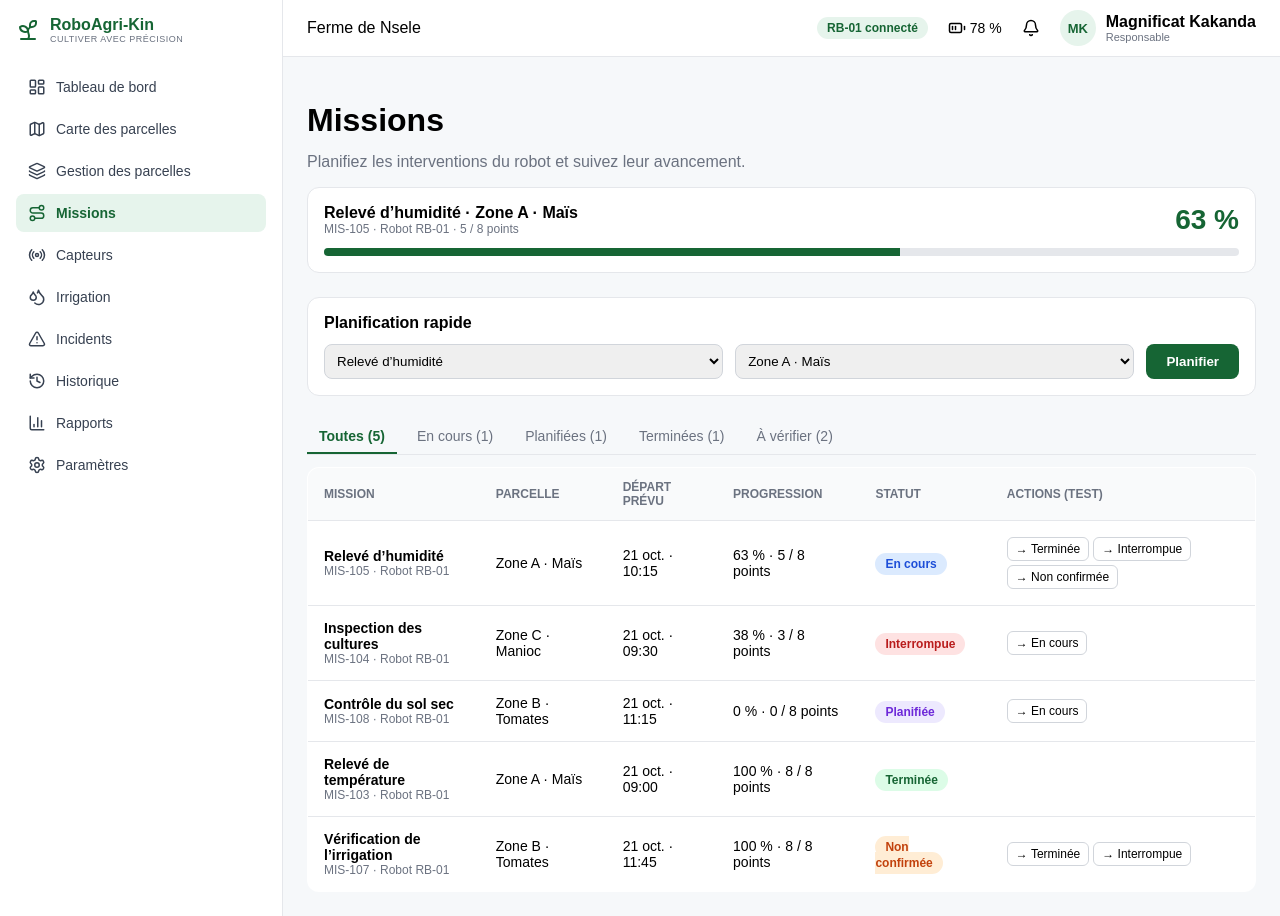
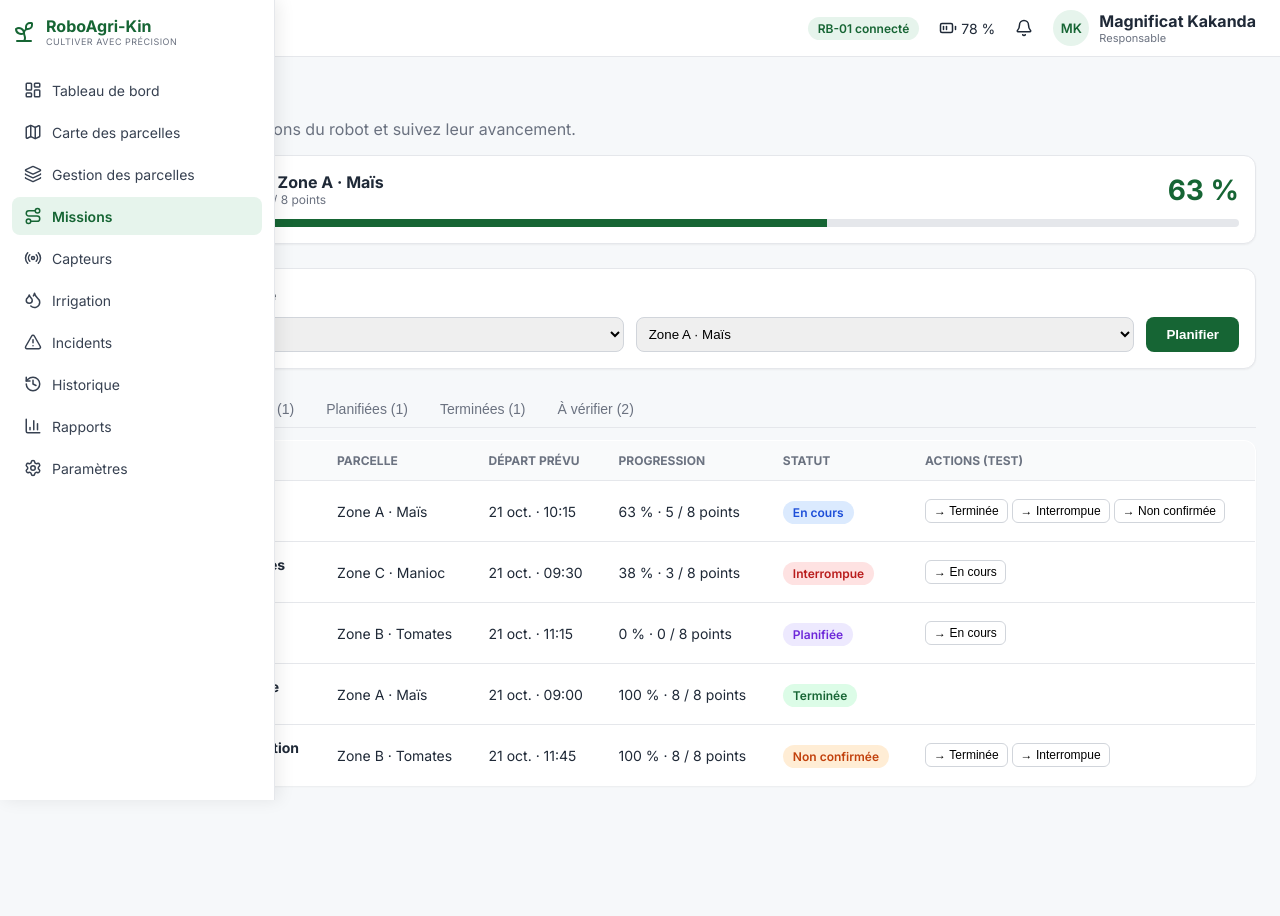
Before and after one commit to jijidiya/atlantis-roboAgri, a React app in the folder frontend/: page /missions in a window 1280 px wide. After the commit the page ends 810 px from the top, so only its background shows below. Built offline with nearby package versions, Linux system fonts and the light colour scheme; the HTML template or start-up script is replaced by a standard one.

Commit message:
Frontend: espacement sidebar, badge Propriétaire

```diff
--- a/frontend/package.json
+++ b/frontend/package.json
@@ -10,6 +10,7 @@
     "preview": "vite preview"
   },
   "dependencies": {
+    "@fontsource/inter": "^5.3.0",
     "lucide-react": "^1.67.0",
     "react": "^19.3.1",
     "react-dom": "^19.3.1",
--- a/frontend/src/App.css
+++ b/frontend/src/App.css
@@ -1,105 +1,137 @@
-body { font-family: sans-serif; background: #f6f8fa; margin: 0; }
-.cartes { display: grid; grid-template-columns: repeat(4, 1fr); gap: 16px; }
-.stat-card { background: white; border: 1px solid #e5e7eb; border-radius: 12px; padding: 16px; }
-.stat-titre { color: #6b7280; font-size: 14px; margin: 0; }
+:root {
+  --vert: #166534;
+  --vert-clair: #e6f4ec;
+  --bordure: #e5e7eb;
+  --bordure-champ: #d1d5db;
+  --texte: #1f2937;
+  --texte-doux: #6b7280;
+  --fond: #f6f8fa;
+  --blanc: #ffffff;
+  --rayon: 12px;
+  --ombre: 0 1px 2px rgba(0, 0, 0, 0.05);
+}
+
+body { font-family: 'Inter', system-ui, sans-serif; background: var(--fond); color: var(--texte); margin: 0; }
+h1 { font-size: 28px; font-weight: 700; margin: 0 0 4px; }
+h2 { font-size: 18px; font-weight: 600; margin: 24px 0 12px; }
+.sous-titre { color: var(--texte-doux); margin: 0 0 16px; }
+
+.cartes { display: grid; grid-template-columns: repeat(4, 1fr); gap: 16px; margin-bottom: 24px; }
+.stat-card { background: var(--blanc); border: 1px solid var(--bordure); border-radius: var(--rayon); padding: 16px; box-shadow: var(--ombre); }
+.stat-haut { display: flex; justify-content: space-between; align-items: center; }
+.stat-titre { color: var(--texte-doux); font-size: 14px; margin: 0; }
 .stat-valeur { font-size: 28px; font-weight: 700; margin: 8px 0; }
 .stat-details { color: #b45309; font-size: 12px; margin: 0; }
-
-
+.stat-icone { background: var(--vert-clair); color: var(--vert); width: 36px; height: 36px; border-radius: 10px; display: grid; place-items: center; }
 
 .layout { display: flex; min-height: 100vh; }
-.sidebar { width: 250px; background: white; border-right: 1px solid #e5e7eb; padding: 16px; flex-shrink: 0; }
-.logo { display: flex; align-items: center; gap: 10px; color: #166534; margin-bottom: 24px; }
-.logo small { display: block; font-size: 9px; color: #6b7280; letter-spacing: 0.5px; }
+.sidebar-place { width: 84px; flex-shrink: 0; position: relative; }
+.sidebar {
+  position: fixed; top: 0; left: 0; bottom: 0;
+  width: 68px; overflow: hidden; z-index: 20;
+  background: var(--blanc); border-right: 1px solid var(--bordure); padding: 16px 12px;
+  transition: width 0.2s ease, box-shadow 0.2s ease;
+}
+.sidebar:hover { width: 250px; box-shadow: 4px 0 16px rgba(0, 0, 0, 0.08); }
+.logo { display: flex; align-items: center; gap: 10px; color: var(--vert); margin-bottom: 24px; }
+.logo small { display: block; font-size: 9px; color: var(--texte-doux); letter-spacing: 0.5px; }
 .sidebar nav { display: flex; flex-direction: column; gap: 4px; }
-.sidebar a { display: flex; align-items: center; gap: 10px; padding: 10px 12px; border-radius: 8px; color: #374151; text-decoration: none; font-size: 14px; }
-.sidebar a.active { background: #e6f4ec; color: #166534; font-weight: 600; }
+.sidebar a { display: flex; align-items: center; gap: 10px; padding: 10px 12px; border-radius: 8px; color: #374151; text-decoration: none; font-size: 14px; transition: background 0.15s; }
+.sidebar a:hover { background: #f3f4f6; }
+.sidebar a.active { background: var(--vert-clair); color: var(--vert); font-weight: 600; }
+.texte-menu { opacity: 0; white-space: nowrap; transition: opacity 0.15s; }
+.sidebar:hover .texte-menu { opacity: 1; }
+.logo svg, .sidebar a svg { flex-shrink: 0; }
 
 .principal { flex: 1; display: flex; flex-direction: column; min-width: 0; }
-.entete { height: 56px; background: white; border-bottom: 1px solid #e5e7eb; display: flex; align-items: center; justify-content: space-between; padding: 0 24px; }
+.entete { height: 56px; background: var(--blanc); border-bottom: 1px solid var(--bordure); display: flex; align-items: center; justify-content: space-between; padding: 0 24px; }
 .entete-droite { display: flex; align-items: center; gap: 20px; }
-.badge-robot { background: #e6f4ec; color: #166534; font-size: 12px; font-weight: 600; padding: 4px 10px; border-radius: 999px; }
+.badge-robot { background: var(--vert-clair); color: var(--vert); font-size: 12px; font-weight: 600; padding: 4px 10px; border-radius: 999px; }
 .batterie { display: flex; align-items: center; gap: 4px; font-size: 14px; }
 .profil { display: flex; align-items: center; gap: 10px; }
-.profil small { display: block; color: #6b7280; font-size: 11px; }
-.avatar { background: #e6f4ec; color: #166534; width: 36px; height: 36px; border-radius: 50%; display: grid; place-items: center; font-weight: 600; font-size: 13px; }
+.profil small { display: block; color: var(--texte-doux); font-size: 11px; }
+.avatar { background: var(--vert-clair); color: var(--vert); width: 36px; height: 36px; border-radius: 50%; display: grid; place-items: center; font-weight: 600; font-size: 13px; }
 .contenu { padding: 24px; }
 
-
-
-.sous-titre { color: #6b7280; margin-top: -8px; }
-.tableau { width: 100%; border-collapse: collapse; background: white; border: 1px solid #e5e7eb; border-radius: 12px; overflow: hidden; }
-.tableau th { text-align: left; font-size: 12px; color: #6b7280; text-transform: uppercase; padding: 12px 16px; background: #f9fafb; }
-.tableau td { padding: 14px 16px; border-top: 1px solid #e5e7eb; font-size: 14px; }
-.tableau small { display: block; color: #6b7280; font-size: 12px; }
+.tableau { width: 100%; border-collapse: collapse; background: var(--blanc); border: 1px solid var(--bordure); border-radius: var(--rayon); overflow: hidden; box-shadow: var(--ombre); }
+.tableau th { text-align: left; font-size: 12px; color: var(--texte-doux); text-transform: uppercase; padding: 12px 16px; background: #f9fafb; }
+.tableau td { padding: 14px 16px; border-top: 1px solid var(--bordure); font-size: 14px; }
+.tableau small { display: block; color: var(--texte-doux); font-size: 12px; }
 
 .badge { font-size: 12px; font-weight: 600; padding: 4px 10px; border-radius: 999px; }
 .badge-bleu { background: #dbeafe; color: #1d4ed8; }
 .badge-rouge { background: #fee2e2; color: #b91c1c; }
 .badge-violet { background: #ede9fe; color: #6d28d9; }
-.badge-vert { background: #dcfce7; color: #166534; }
+.badge-vert { background: #dcfce7; color: var(--vert); }
 .badge-orange { background: #ffedd5; color: #c2410c; }
 
+.carte-mission { background: var(--blanc); border: 1px solid var(--bordure); border-radius: var(--rayon); padding: 16px; margin: 16px 0 24px; box-shadow: var(--ombre); }
+.carte-mission-haut { display: flex; justify-content: space-between; align-items: center; margin-bottom: 12px; }
+.carte-mission small { display: block; color: var(--texte-doux); font-size: 12px; }
+.gros-pourcentage { font-size: 28px; font-weight: 700; color: var(--vert); }
+.barre { height: 8px; background: var(--bordure); border-radius: 999px; overflow: hidden; }
+.barre-remplie { height: 100%; background: var(--vert); transition: width 0.3s; }
 
+.bouton-petit { margin: 2px 4px 2px 0; padding: 4px 8px; font-size: 12px; border: 1px solid var(--bordure-champ); background: var(--blanc); border-radius: 6px; cursor: pointer; transition: background 0.15s; }
+.bouton-petit:hover { background: #f3f4f6; }
+.bouton-principal { background: var(--vert); color: white; border: none; padding: 8px 20px; border-radius: 8px; font-weight: 600; cursor: pointer; transition: background 0.15s; }
+.bouton-principal:hover { background: #14532d; }
 
+.onglets { display: flex; gap: 8px; margin-bottom: 12px; border-bottom: 1px solid var(--bordure); }
+.onglet { background: none; border: none; padding: 8px 12px; cursor: pointer; color: var(--texte-doux); font-size: 14px; border-bottom: 2px solid transparent; }
+.onglet:hover { color: var(--texte); }
+.onglet.actif { color: var(--vert); font-weight: 600; border-bottom-color: var(--vert); }
 
-.carte-mission { background: white; border: 1px solid #e5e7eb; border-radius: 12px; padding: 16px; margin: 16px 0 24px; }
-.carte-mission-haut { display: flex; justify-content: space-between; align-items: center; margin-bottom: 12px; }
-.carte-mission small { display: block; color: #6b7280; font-size: 12px; }
-.gros-pourcentage { font-size: 28px; font-weight: 700; color: #166534; }
-.barre { height: 8px; background: #e5e7eb; border-radius: 999px; overflow: hidden; }
-.barre-remplie { height: 100%; background: #166534; transition: width 0.3s; }
-.bouton-petit { margin: 2px 4px 2px 0; padding: 4px 8px; font-size: 12px; border: 1px solid #d1d5db; background: white; border-radius: 6px; cursor: pointer; }
-.bouton-petit:hover { background: #f3f4f6; }
+.formulaire-ligne { display: flex; gap: 12px; margin-top: 12px; }
+.formulaire-ligne select { padding: 8px; border: 1px solid var(--bordure-champ); border-radius: 8px; flex: 1; }
+.etiquette { font-size: 12px; color: var(--texte-doux); }
+.filtres { display: flex; gap: 12px; margin-bottom: 12px; }
+.filtres input { flex: 1; padding: 8px 12px; border: 1px solid var(--bordure-champ); border-radius: 8px; }
+.filtres select { padding: 8px; border: 1px solid var(--bordure-champ); border-radius: 8px; }
+input:focus, select:focus { outline: 2px solid var(--vert-clair); border-color: var(--vert); }
 
+.titre-ligne { display: flex; justify-content: space-between; align-items: flex-start; margin-bottom: 8px; }
+.rangee-cartes { display: grid; grid-template-columns: 1.4fr 1fr; gap: 16px; margin: 16px 0 24px; }
+.rangee-cartes .carte-mission { margin: 0; }
 
-
-.onglets { display: flex; gap: 8px; margin-bottom: 12px; border-bottom: 1px solid #e5e7eb; }
-.onglet { background: none; border: none; padding: 8px 12px; cursor: pointer; color: #6b7280; font-size: 14px; border-bottom: 2px solid transparent; }
-.onglet.actif { color: #166534; font-weight: 600; border-bottom-color: #166534; }
-.formulaire-ligne { display: flex; gap: 12px; margin-top: 12px; }
-.formulaire-ligne select { padding: 8px; border: 1px solid #d1d5db; border-radius: 8px; flex: 1; }
-.bouton-principal { background: #166534; color: white; border: none; padding: 8px 20px; border-radius: 8px; font-weight: 600; cursor: pointer; }
-
-
-.titre-ligne { display: flex; justify-content: space-between; align-items: flex-start; }
 .grille-zones { display: grid; grid-template-columns: repeat(3, 1fr); gap: 16px; margin: 16px 0 24px; }
 .grille-zones .carte-mission { margin: 0; }
 .seuils { display: flex; gap: 12px; margin: 12px 0; }
 .seuils label { flex: 1; display: flex; flex-direction: column; gap: 4px; }
-.seuils input { padding: 8px; border: 1px solid #d1d5db; border-radius: 8px; width: 100%; box-sizing: border-box; }
-.alerte { display: flex; flex-direction: column; gap: 2px; padding: 12px 16px; border-radius: 12px; margin: 12px 0; font-size: 14px; }
+.seuils input { padding: 8px; border: 1px solid var(--bordure-champ); border-radius: 8px; width: 100%; box-sizing: border-box; }
+.alerte { display: flex; flex-direction: column; gap: 2px; padding: 12px 16px; border-radius: var(--rayon); margin: 12px 0; font-size: 14px; }
 .alerte-orange { background: #fff7ed; border: 1px solid #fed7aa; color: #c2410c; }
-.message { background: #e6f4ec; color: #166534; padding: 10px 14px; border-radius: 8px; font-size: 14px; }
+.message { background: var(--vert-clair); color: var(--vert); padding: 10px 14px; border-radius: 8px; font-size: 14px; }
 .texte-rouge { color: #b91c1c; }
-
 
 .incidents-mise-en-page { display: grid; grid-template-columns: 2fr 1fr; gap: 16px; align-items: start; }
 .ligne-cliquable { cursor: pointer; }
 .ligne-cliquable:hover { background: #f9fafb; }
-.ligne-selection { background: #e6f4ec; cursor: pointer; }
+.ligne-selection { background: var(--vert-clair); cursor: pointer; }
 .panneau-detail { margin: 0; display: flex; flex-direction: column; gap: 8px; }
 .badges-ligne, .boutons-ligne { display: flex; gap: 8px; }
 .boutons-ligne { justify-content: flex-end; margin-top: 8px; }
 .panneau-detail ul { margin: 0; padding-left: 18px; font-size: 13px; color: #374151; }
 
-
-.filtres { display: flex; gap: 12px; margin-bottom: 12px; }
-.filtres input { flex: 1; padding: 8px 12px; border: 1px solid #d1d5db; border-radius: 8px; }
-.filtres select { padding: 8px; border: 1px solid #d1d5db; border-radius: 8px; }
-
-
 .rangee-graphiques { display: grid; grid-template-columns: 1fr 1fr; gap: 16px; margin: 16px 0 24px; }
 .rangee-graphiques .carte-mission { margin: 0; }
 
-
-
 .champs { display: grid; grid-template-columns: 1fr 1fr; gap: 12px; margin-top: 12px; }
 .champs label { display: flex; flex-direction: column; gap: 4px; }
-.champs input { padding: 8px; border: 1px solid #d1d5db; border-radius: 8px; }
+.champs input { padding: 8px; border: 1px solid var(--bordure-champ); border-radius: 8px; }
 .ligne-option { display: flex; justify-content: space-between; align-items: center; padding: 10px 0; border-bottom: 1px solid #f1f5f9; font-size: 14px; }
+.toggle { width: 40px; height: 22px; border-radius: 999px; border: none; background: var(--bordure-champ); padding: 2px; cursor: pointer; transition: background 0.2s; }
+.toggle span { display: block; width: 18px; height: 18px; border-radius: 50%; background: white; transition: transform 0.2s; }
+.toggle.on { background: var(--vert); }
+.toggle.on span { transform: translateX(18px); }
 
-.toggle { width: 40px; height: 22px; border-radius: 999px; border: none; background: #d1d5db; padding: 2px; cursor: pointer; transition: background 0.2s; }
-.toggle span { display: block; width: 18px; height: 18px; border-radius: 50%; background: white; transition: transform 0.2s; }
-.toggle.on { background: #166534; }
-.toggle.on span { transform: translateX(18px); }
+.etat { text-align: center; padding: 32px 16px; border-radius: var(--rayon); background: var(--blanc); border: 1px dashed var(--bordure-champ); color: var(--texte-doux); }
+.etat-erreur { background: #fef2f2; border-color: #fecaca; color: #b91c1c; }
+
+@media (max-width: 900px) {
+  .cartes, .grille-zones, .rangee-cartes, .rangee-graphiques, .incidents-mise-en-page, .champs { grid-template-columns: 1fr; }
+  .contenu { padding: 24px 32px; }
+  .tableau { display: block; overflow-x: auto; }
+  .profil div { display: none; }
+  .titre-ligne { flex-direction: column; gap: 12px; }
+}
--- a/frontend/src/App.jsx
+++ b/frontend/src/App.jsx
@@ -1,3 +1,6 @@
+import '@fontsource/inter/400.css'
+import '@fontsource/inter/600.css'
+import '@fontsource/inter/700.css'
 import { BrowserRouter, Routes, Route } from 'react-router-dom'
 import Layout from './components/Layout'
 import TableauDeBord from './pages/TableauDeBord'
--- a/frontend/src/components/Layout.jsx
+++ b/frontend/src/components/Layout.jsx
@@ -3,11 +3,6 @@ import {
   LayoutDashboard, Map as MapIcon, Layers, Route as RouteIcon, Radio,
   Droplets, TriangleAlert, History, ChartColumn, Settings,
   Bell, BatteryMedium, Sprout,
-  LogOut,
-  MoonIcon,
-  Margin,
-  Settings2,
-  Settings2Icon,
 } from 'lucide-react'
 
 const liens = [
@@ -26,10 +21,11 @@ const liens = [
 function Layout() {
   return (
     <div className="layout">
+      <div className="sidebar-place">
         <aside className="sidebar">
           <div className="logo">
             <Sprout size={24} />
-          <div>
+            <div className="texte-menu">
               <strong>RoboAgri-Kin</strong>
               <small>CULTIVER AVEC PRÉCISION</small>
             </div>
@@ -39,11 +35,12 @@ function Layout() {
             {liens.map(({ chemin, nom, icone: Icone }) => (
               <NavLink key={chemin} to={chemin} end={chemin === '/'}>
                 <Icone size={18} />
-              {nom}
+                <span className="texte-menu">{nom}</span>
               </NavLink>
             ))}
           </nav>
         </aside>
+      </div>
 
       <div className="principal">
         <header className="entete">
--- a/frontend/src/components/StatusBadge.jsx
+++ b/frontend/src/components/StatusBadge.jsx
@@ -16,11 +16,11 @@ const styles = {
   'Sol sec': 'badge-orange',
 
   'Administrateur': 'badge-vert',
-  'Opérateur': 'badge-bleu',
+  'Propriétaire': 'badge-bleu',
 }
 
 function StatusBadge({ statut }) {
-  return <span className={`badge ${styles[statut]}`}>{statut}</span>
+ return <span className={`badge ${styles[statut] || 'badge-bleu'}`}>{statut}</span>
 }
 
 export default StatusBadge
--- a/frontend/src/pages/Parametres.jsx
+++ b/frontend/src/pages/Parametres.jsx
@@ -6,7 +6,7 @@ const onglets = ['Mon compte', 'Robot et connexion', 'Équipe et accès']
 
 const equipe = [
   { nom: 'Magnificat Kakanda', email: 'magnificat@exemple.cd', role: 'Administrateur' },
-  { nom: 'Jeanine Makunga', email: 'jeanine.makunga@fermedensele.cd', role: 'Opérateur' },
+  { nom: 'Jeanine Makunga', email: 'jeanine.makunga@fermedensele.cd', role: 'Propriétaire' },
 ]
 
 function Parametres() {
```
Also changed, not shown: frontend/src/components/EtatVide.jsx (added, +15 -0 lines), frontend/src/components/StatCard.jsx (+10 -2 lines), 1 other file (tests, documents, lock files or other folders). Lines whose indentation alone changed are shown as unchanged.
